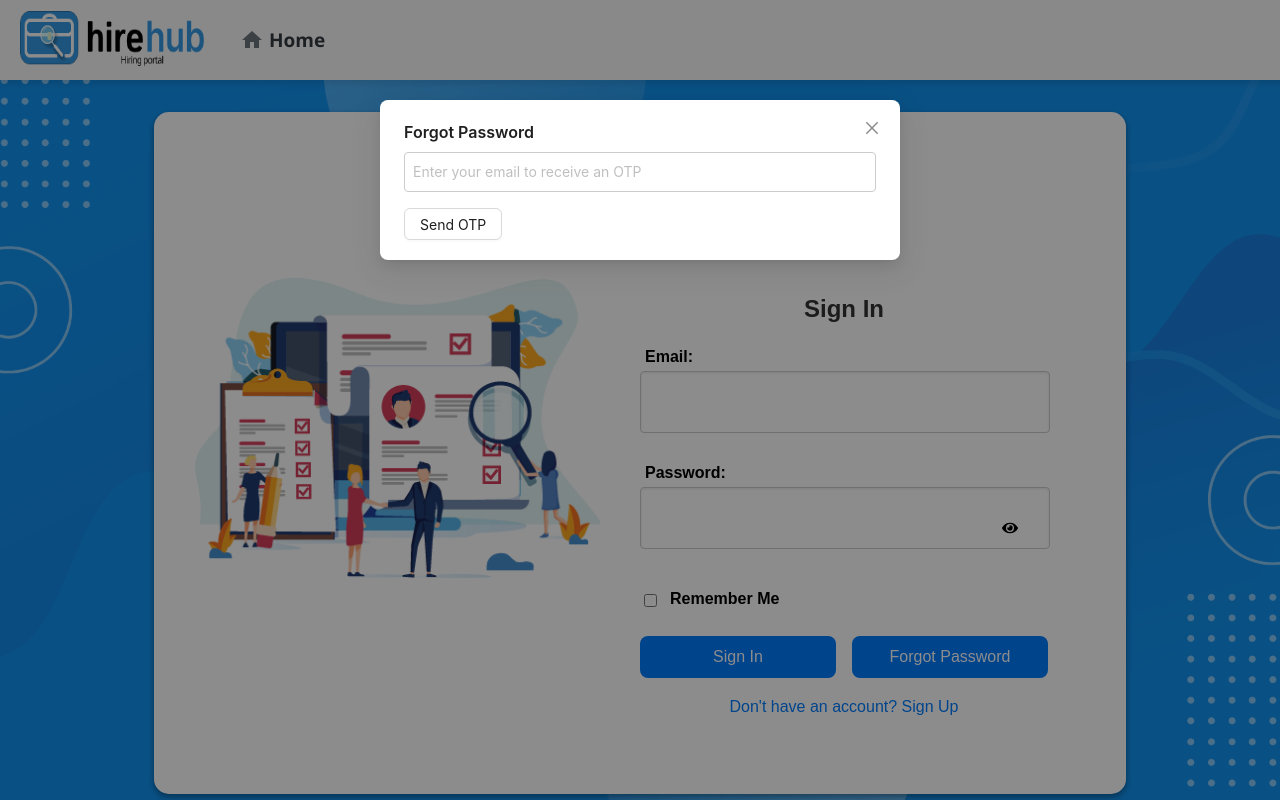
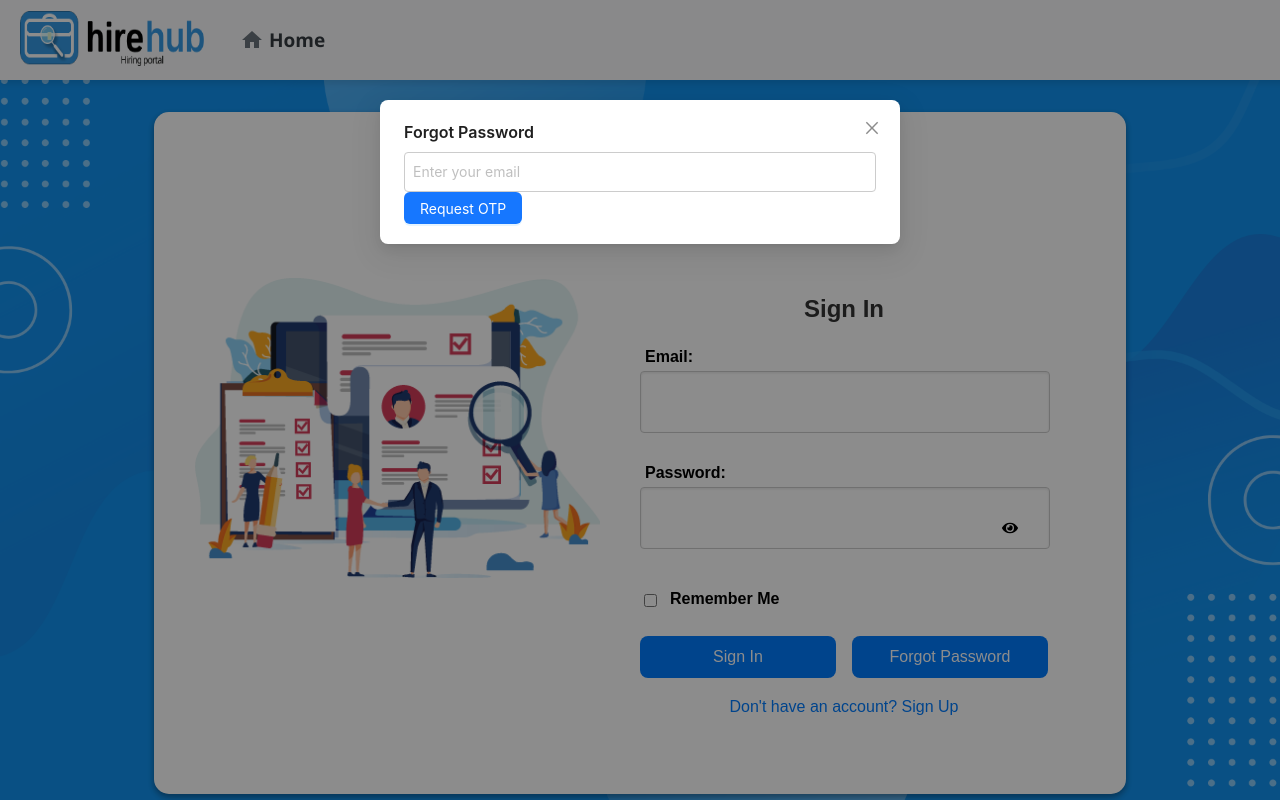
Before and after one commit to Yashgabani845/hiring-portal, a React (Create React App) app in the folder hiring-portal/: page /signin in a window 1280 px wide. Both pictures are taken after a click on the button "Forgot Password". Shown: the top 800 px of the page. Built offline with nearby package versions, Linux system fonts and the light colour scheme.

Commit message:
added loader in the sigin page

```diff
--- a/hiring-portal/src/Components/Signin.jsx
+++ b/hiring-portal/src/Components/Signin.jsx
@@ -9,6 +9,8 @@ import logo from "../assests/logo.png";
 import { ClipLoader } from "react-spinners";
 import { FaEye, FaEyeSlash } from "react-icons/fa";
 import { Modal, Input, Button } from "antd";
+import Backdrop from "@mui/material/Backdrop";
+import CircularProgress from "@mui/material/CircularProgress";
 
 const SignIn = () => {
   const navigate = useNavigate();
@@ -26,9 +28,13 @@ const SignIn = () => {
   const [newPassword, setNewPassword] = useState("");
   const [currentStep, setCurrentStep] = useState(1); // Track current step in the reset process
 
+  // State for Backdrop loading
+  const [loadingBackdrop, setLoadingBackdrop] = useState(false);
+
   // Sign In logic
   const handleSubmit = async (e) => {
     e.preventDefault();
+    setLoadingBackdrop(true); // Show backdrop loader
 
     try {
       const response = await fetch("http://localhost:5000/api/users/signin", {
@@ -42,7 +48,7 @@ const SignIn = () => {
       const data = await response.json();
       if (response.ok) {
         localStorage.setItem("userEmail", data.email);
-        // localStorage.setItem("token", data.token);
+        localStorage.setItem("token", data.token);
         toast.success("Sign in successful!");
         navigate(
           email === "admin@gmail.com" && password === "admin" ? "/admin" : "/"
@@ -52,6 +58,8 @@ const SignIn = () => {
       }
     } catch (error) {
       toast.error("An error occurred. Please try again.");
+    } finally {
+      setLoadingBackdrop(false); // Hide backdrop loader
     }
   };
 
@@ -254,32 +262,33 @@ const SignIn = () => {
         {currentStep === 1 && (
           <div>
             <Input
-              placeholder="Enter your email to receive an OTP"
+              placeholder="Enter your email"
               value={forgotPasswordEmail}
               onChange={(e) => setForgotPasswordEmail(e.target.value)}
-              style={{ marginBottom: "1rem" }}
             />
-            <Button onClick={handleForgotPasswordRequest}>Send OTP</Button>
+            <Button type="primary" onClick={handleForgotPasswordRequest}>
+              Request OTP
+            </Button>
           </div>
         )}
         {currentStep === 2 && (
           <div>
             <Input
-              placeholder="Enter your OTP"
+              placeholder="Enter OTP"
               value={otp}
               onChange={(e) => setOtp(e.target.value)}
-              style={{ marginBottom: "1rem" }}
             />
-            <Button onClick={handleVerifyOtp}>Verify OTP</Button>
+            <Button type="primary" onClick={handleVerifyOtp}>
+              Verify OTP
+            </Button>
           </div>
         )}
         {currentStep === 3 && (
           <div>
             <Input.Password
-              placeholder="Enter your new password"
+              placeholder="Enter new password"
               value={newPassword}
               onChange={(e) => setNewPassword(e.target.value)}
-              style={{ marginBottom: "1rem" }}
             />
             <Button type="primary" onClick={handleResetPassword}>
               Reset Password
@@ -287,7 +296,13 @@ const SignIn = () => {
           </div>
         )}
       </Modal>
-      <ToastContainer />
+
+      {/* Backdrop with CircularProgress */}
+      <Backdrop open={loadingBackdrop} style={{ zIndex: 10 }}>
+        <CircularProgress color="inherit" />
+      </Backdrop>
+
+      <ToastContainer position="top-center" />
     </div>
   );
 };
```
